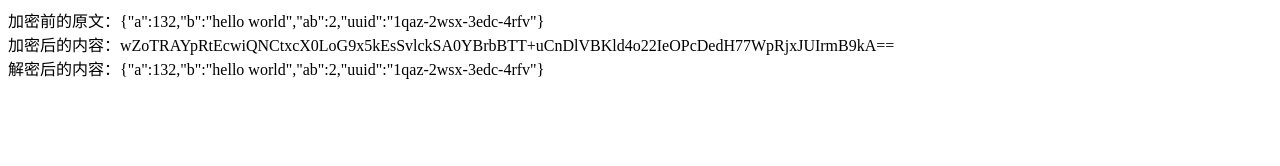
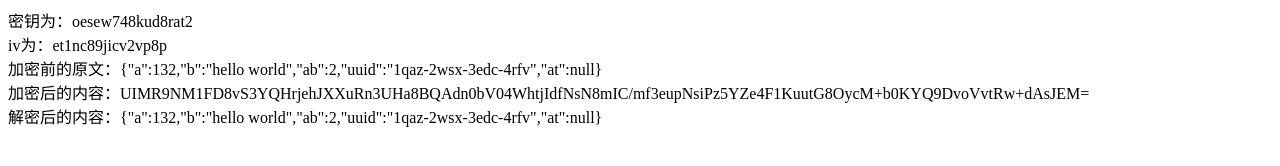
Before and after one commit to happy-func/go-aes-cbc-Pkcs7, a website: page index.html in a window 1280 px wide. Drawn offline with Linux system fonts and the light colour scheme.

Commit message:
客户端生成密钥/iv

```diff
--- a/index.html
+++ b/index.html
@@ -7,8 +7,15 @@
     </head>
     <body>
         <script>
-            const key = "go-encrypt-tests";  //十六位十六进制数作为密钥
-            const iv = '1234567890qwerty';   //十六位十六进制数作为密钥偏移量
+            function genRandomString() {
+                function s4() {
+                    const num = Math.random();
+                    return !Number.isInteger(num) ? num.toString(36).slice(-4) : s4();
+                }
+                return s4() + s4() + s4() + s4()
+            }
+            const key = genRandomString();
+            const iv = genRandomString();
 
             function parse(str) {
                 return CryptoJS.enc.Utf8.parse(str);
@@ -32,9 +39,9 @@
                 }).toString();
             }
 
-            const obj = {a: 132, b: "hello world", ab: 2, uuid: "1qaz-2wsx-3edc-4rfv"}
+            const obj = {a: 132, b: "hello world", ab: 2, uuid: "1qaz-2wsx-3edc-4rfv", at: null}
             const encryptData = Encrypt(JSON.stringify(obj), key, iv);
-            const str = `加密前的原文：${JSON.stringify(obj)}\n加密后的内容：${encryptData}\n解密后的内容：${Decrypt(encryptData, key, iv)}`;
+            const str = `密钥为：${key}\niv为：${iv}\n加密前的原文：${JSON.stringify(obj)}\n加密后的内容：${encryptData}\n解密后的内容：${Decrypt(encryptData, key, iv)}`;
             document.body.innerText = str;
 
         </script>
```
